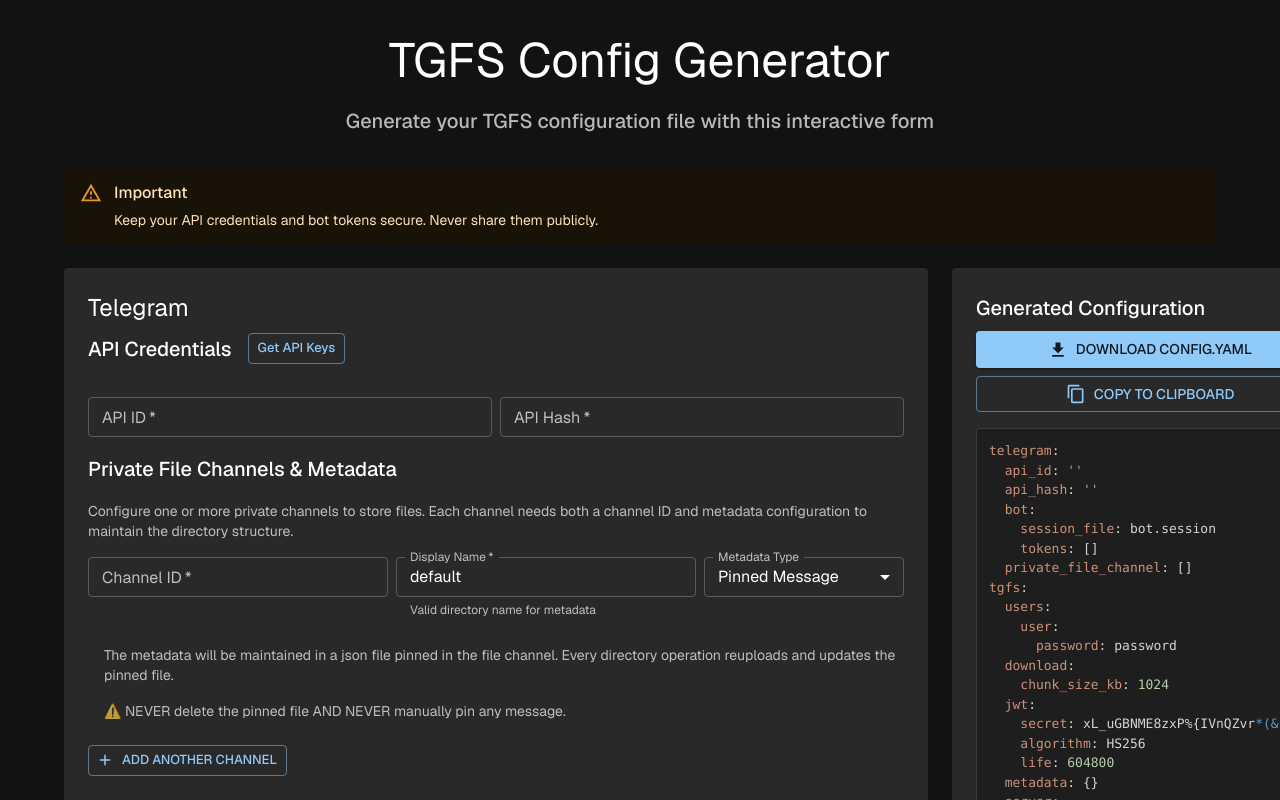
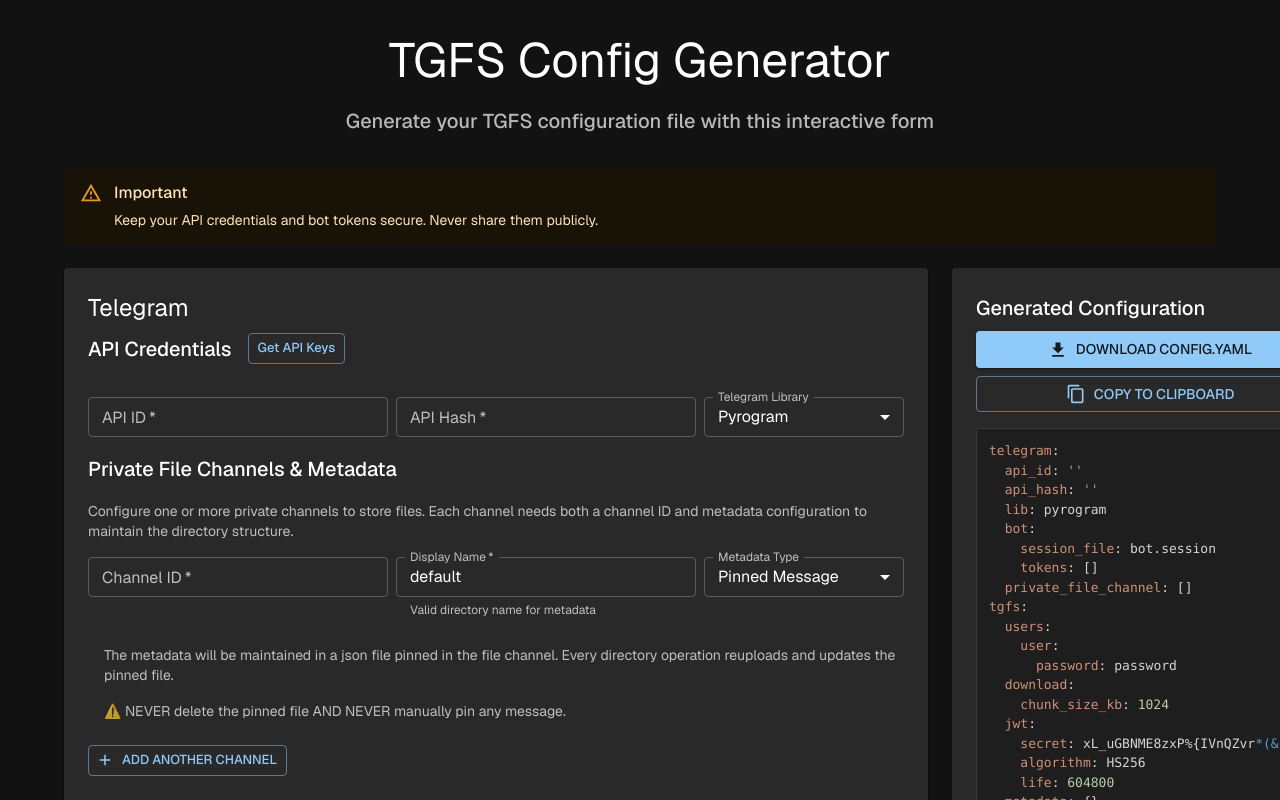
Before and after one commit to TheodoreKrypton/tgfs, a Next.js app in the folder tgfs-gh-pages/: page /tgfs/config-generator in a window 1280 px wide. Shown: the top 800 px of the page. Built offline with nearby package versions, Linux system fonts and the light colour scheme.

Commit message:
update config generator

```diff
--- a/tgfs-gh-pages/app/config-generator/page.tsx
+++ b/tgfs-gh-pages/app/config-generator/page.tsx
@@ -10,8 +10,12 @@
   CardContent,
   Checkbox,
   Container,
+  FormControl,
   FormControlLabel,
+  InputLabel,
+  MenuItem,
   Paper,
+  Select,
   Typography,
 } from "@mui/material";
 import yaml from "js-yaml";
@@ -40,6 +44,7 @@
   telegram: {
     api_id: string;
     api_hash: string;
+    lib: "pyrogram" | "telethon";
     account: {
       session_file: string;
     };
@@ -73,6 +78,7 @@
 type ConfigUpdatePaths = {
   "telegram.api_id": string;
   "telegram.api_hash": string;
+  "telegram.lib": "pyrogram" | "telethon";
   "telegram.channels": ChannelConfig[];
   "telegram.bot.tokens": string[];
   "tgfs.users": { username: string; password: string }[];
@@ -101,6 +107,7 @@
     telegram: {
       api_id: "",
       api_hash: "",
+      lib: "pyrogram",
       account: {
         session_file: "account.session",
       },
@@ -154,6 +161,8 @@
         newConfig.telegram.api_id = value as string;
       } else if (path === "telegram.api_hash") {
         newConfig.telegram.api_hash = value as string;
+      } else if (path === "telegram.lib") {
+        newConfig.telegram.lib = value as "pyrogram" | "telethon";
       } else if (path === "telegram.channels") {
         newConfig.telegram.channels = value as ChannelConfig[];
       } else if (path === "telegram.bot.tokens") {
@@ -234,6 +243,7 @@
       telegram: {
         api_id: config.telegram.api_id,
         api_hash: config.telegram.api_hash,
+        lib: config.telegram.lib,
         ...(withUserAccount
           ? { account: { session_file: "account.session" } }
           : {}),
@@ -461,6 +471,22 @@
                   style={{ flex: 1 }}
                   required
                 />
+                <FormControl size="small" sx={{ minWidth: 200 }}>
+                  <InputLabel>Telegram Library</InputLabel>
+                  <Select
+                    value={config.telegram.lib}
+                    label="Telegram Library"
+                    onChange={(e) =>
+                      updateConfig(
+                        "telegram.lib",
+                        e.target.value as "pyrogram" | "telethon"
+                      )
+                    }
+                  >
+                    <MenuItem value="pyrogram">Pyrogram</MenuItem>
+                    <MenuItem value="telethon">Telethon</MenuItem>
+                  </Select>
+                </FormControl>
               </FieldRow>
 
               <Box>
```
